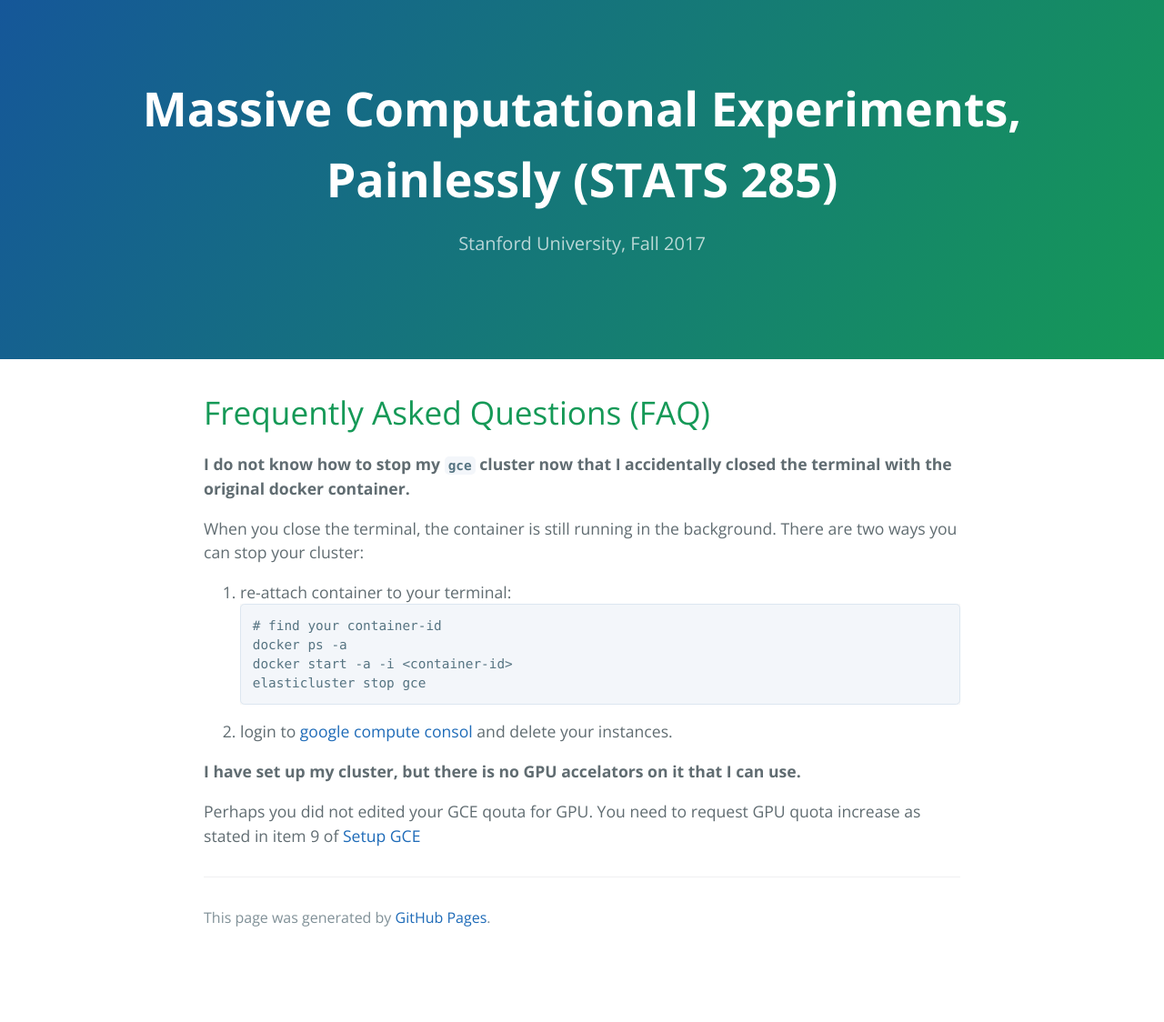
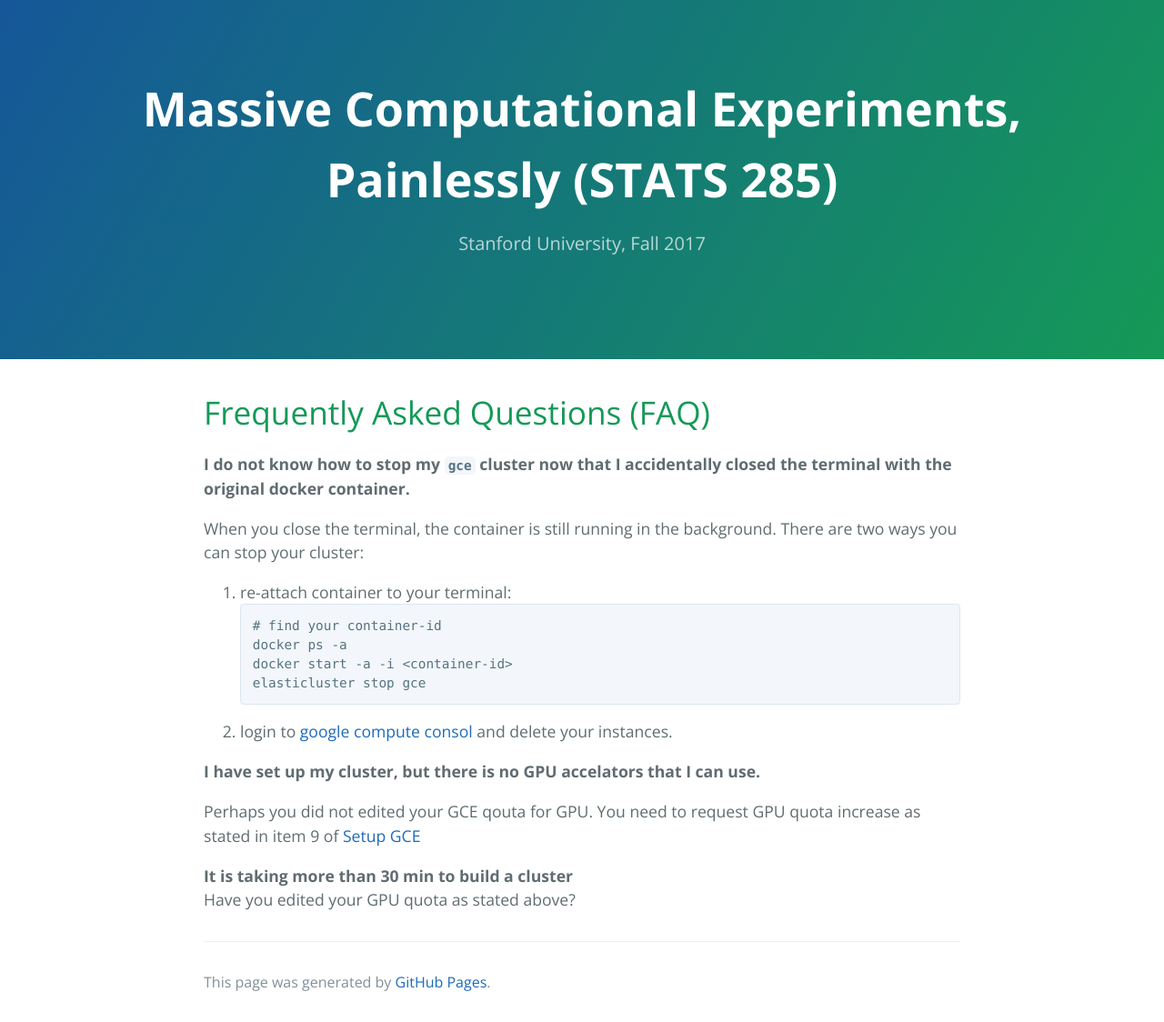
Before and after one commit to stats285/stats285.github.io, a Jekyll site: the page built from assets/assignments/02/faq.md, in a window 1280 px wide. Shown: the whole page at 91% size. Built offline with Jekyll 4.4.1, drawn with Linux system fonts in a browser that asks for light colours; the repository's description, which GitHub fills in, is left out; our own code applies the rules of GitHub Pages for plain Markdown files; before the commit the page ends 1053 px from its top, so only the background shows below that.

```diff
--- a/assets/assignments/02/faq.md
+++ b/assets/assignments/02/faq.md
@@ -19,7 +19,10 @@
  2. login to [google compute consol](https://console.cloud.google.com/compute) and delete your instances.
 
 
-**I have set up my cluster, but there is no GPU accelators on it that I can use.**
+**I have set up my cluster, but there is no GPU accelators that I can use.**
 
 Perhaps you did not edited your GCE qouta for GPU. You need to request GPU quota increase as stated in
 item 9 of [Setup GCE](https://stats285.github.io/assets/assignments/02/assignment2#part-1-setup-google-compute-engine)
+
+**It is taking more than 30 min to build a cluster**
+Have you edited your GPU quota as stated above?
```
